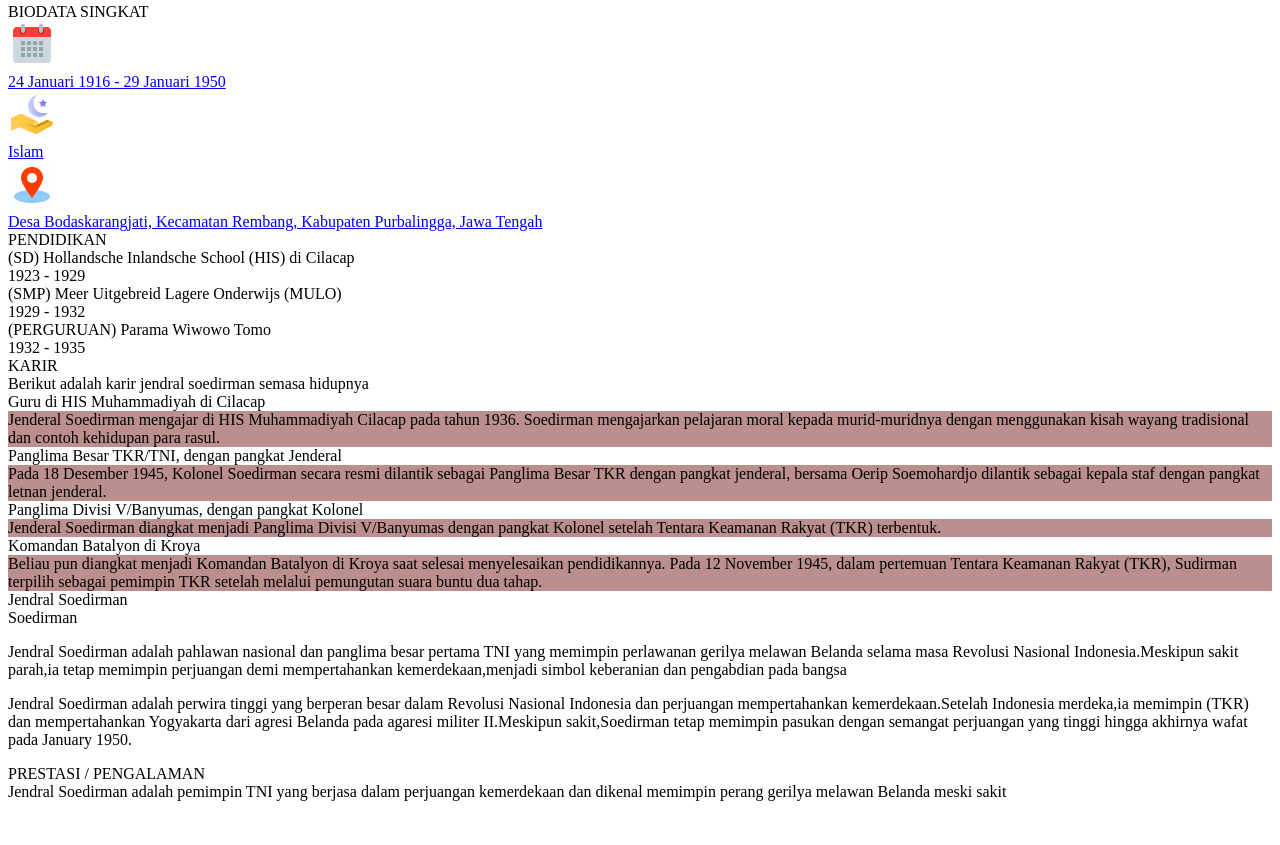
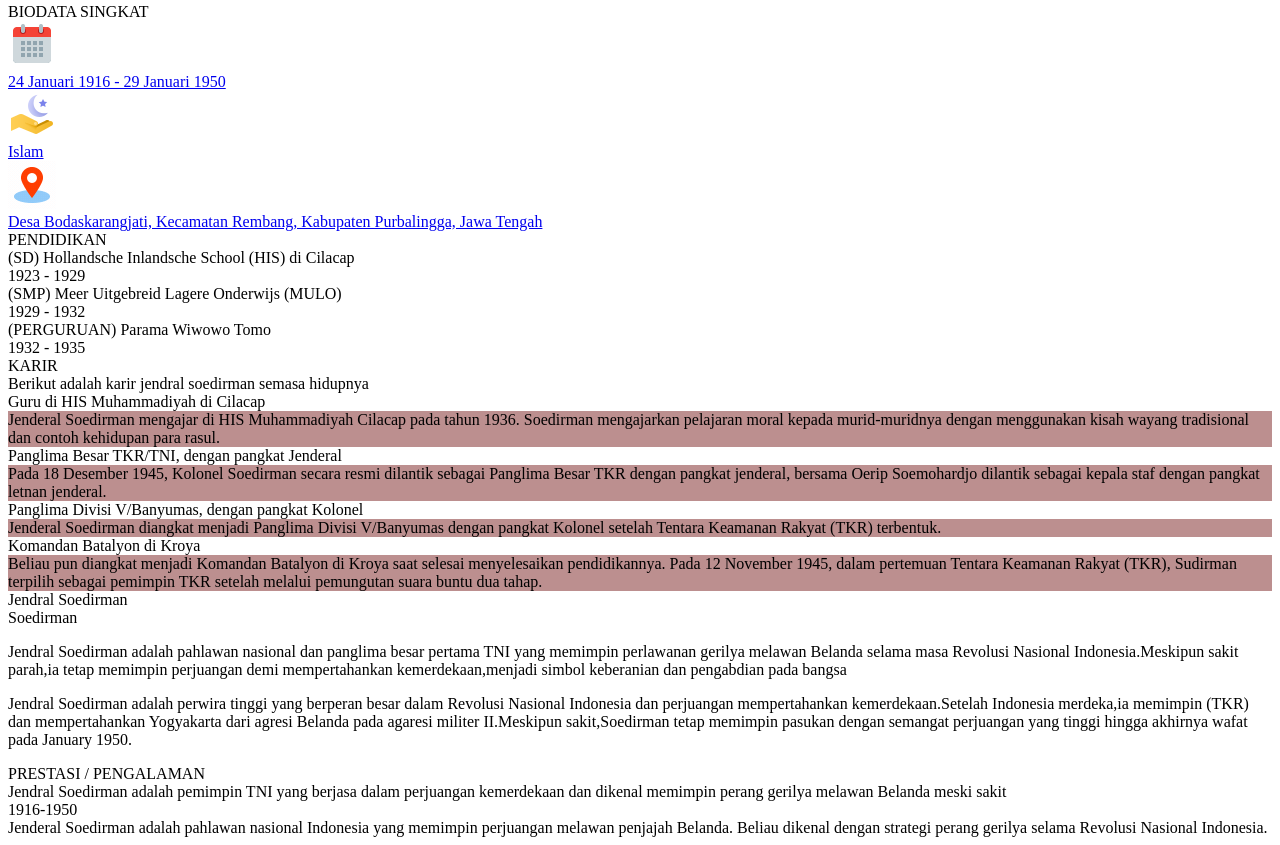
Before and after one commit to Safaana25/expomini-kelompok-jendral-sudirman, a plain HTML site: page index.html in a window 1280 px wide. Shown: the part 649-1494 px from the top of the page. Before the commit the page ends 1458 px from the top, so only its background shows below. Drawn offline with Linux system fonts and the light colour scheme.

Commit message:
nambahin pengalaman jendral soedirman

```diff
--- a/index.html
+++ b/index.html
@@ -108,6 +108,12 @@
             <div class="right-title-box">PRESTASI / PENGALAMAN</div>
             <div class="right-value">
                 <div class="right-title">Jendral Soedirman adalah pemimpin TNI yang berjasa dalam perjuangan kemerdekaan dan dikenal memimpin perang gerilya melawan Belanda meski sakit</div>
+                <div class="right-time">1916-1950</div>
+                <div class="right-value-text">
+                    Jenderal Soedirman adalah pahlawan nasional Indonesia yang memimpin perjuangan melawan
+                    penjajah Belanda. Beliau dikenal dengan strategi perang gerilya selama Revolusi Nasional
+                    Indonesia.
+                </div>
 
 </body>
 </html>
```
